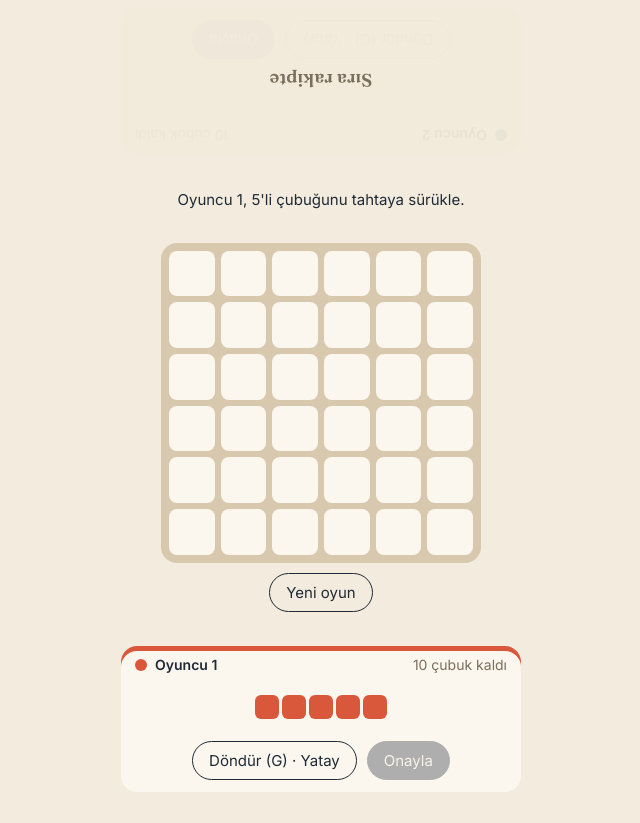
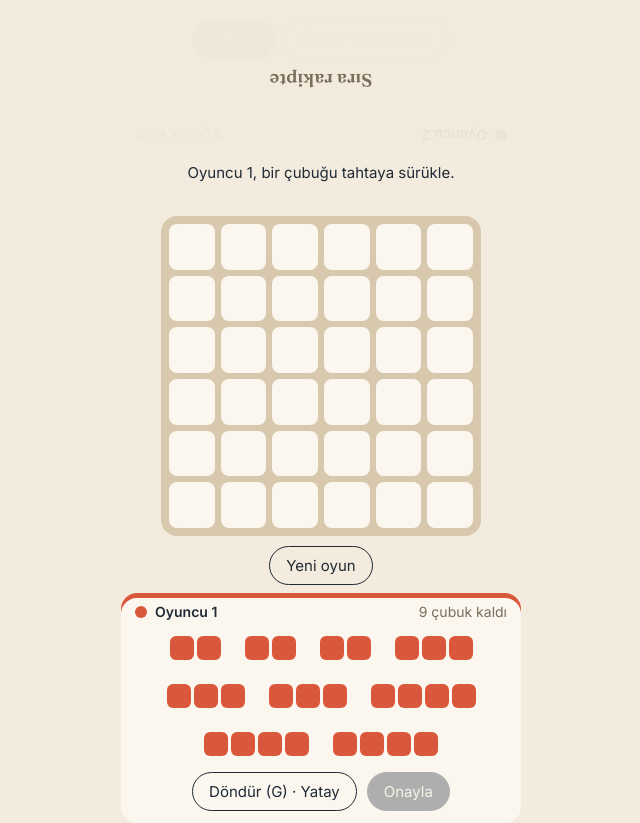
Before and after one commit to yibrahimyasar/cubuklar, a plain HTML site: page index.html in a window 1280 px wide. Shown: the whole page, without its empty margins (319-959 px from the left). Before the commit the page ends 800 px from the top, so only its background shows below. Drawn offline with Linux system fonts and the light colour scheme.

Commit message:
Update index.html

```diff
--- a/index.html
+++ b/index.html
@@ -199,8 +199,7 @@
 
 <script>
   const N = 6;
-  const LENGTHS = [2, 2, 2, 3, 3, 3, 4, 4, 4, 5];
-  const FIVE_ID = 9;                 // 5'lik çubuğun id'si
+  const LENGTHS = [2, 2, 2, 3, 3, 3, 4, 4, 4];
   const NAMES = ['Oyuncu 1', 'Oyuncu 2'];
   const COLORS = ['p0', 'p1'];
 
@@ -225,18 +224,13 @@
       prev: null,     // tahtadaki önizleme konumu {r, c}
       over: false,
       winner: -1,
-      msg: "Oyuncu 1, 5'li çubuğunu tahtaya sürükle."
+      msg: 'Oyuncu 1, bir çubuğu tahtaya sürükle.'
     };
     render();
   }
 
-  // Açılış: iki oyuncu da önce 5'lik çubuğunu yerleştirir
-  function isOpening() {
-    return !S.pieces[0][FIVE_ID].used || !S.pieces[1][FIVE_ID].used;
-  }
-
   function availablePieces(p) {
-    return S.pieces[p].filter(pc => !pc.used && (!isOpening() || pc.len === 5));
+    return S.pieces[p].filter(pc => !pc.used);
   }
 
   function cellsFor(r, c, dir, len) {
@@ -336,9 +330,7 @@
     const other = 1 - S.cur;
     if (canMove(other)) {
       S.cur = other;
-      S.msg = isOpening()
-        ? `${NAMES[other]}, 5'li çubuğunu tahtaya sürükle.`
-        : `Sıra ${NAMES[other]}'de.`;
+      S.msg = `Sıra ${NAMES[other]}'de.`;
     } else if (canMove(S.cur)) {
       S.msg = `${NAMES[other]} hamle yapamıyor. ${NAMES[S.cur]} devam ediyor.`;
     } else {
```
